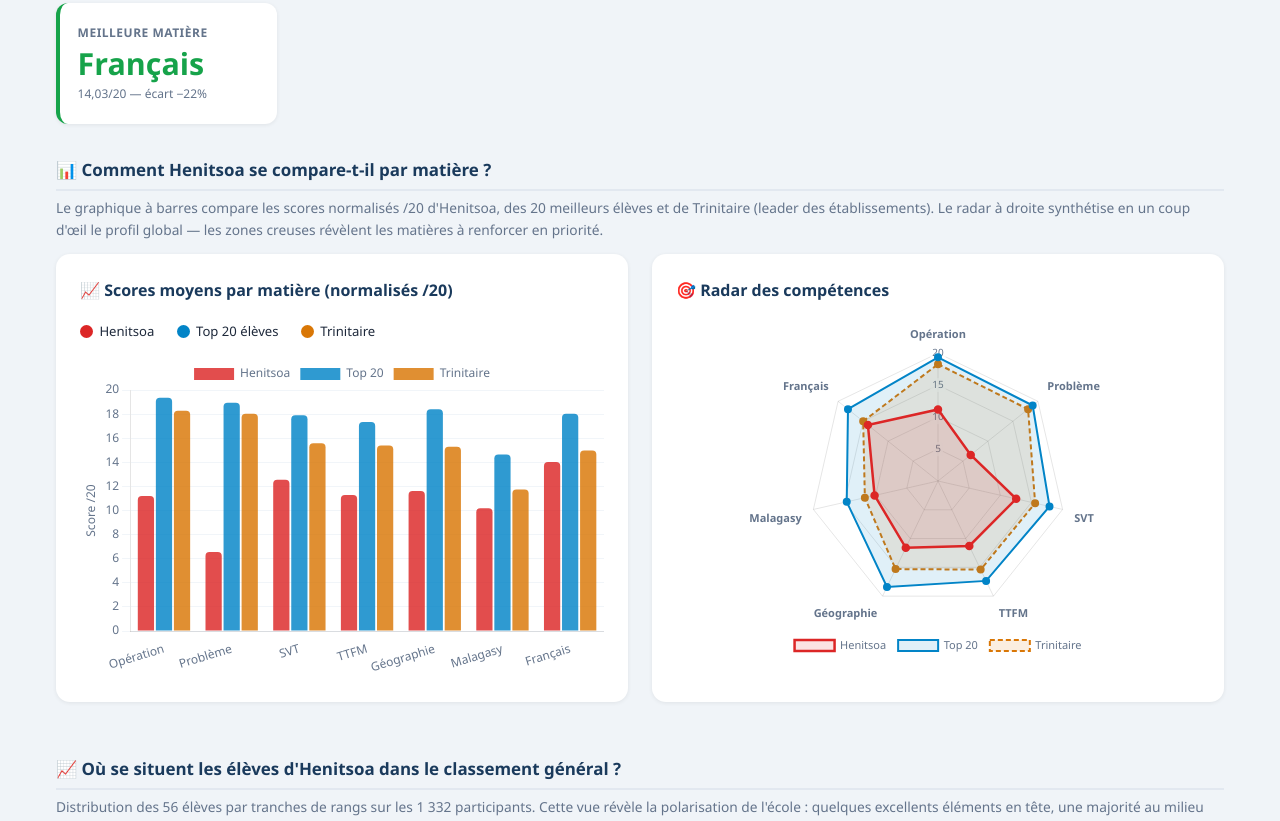
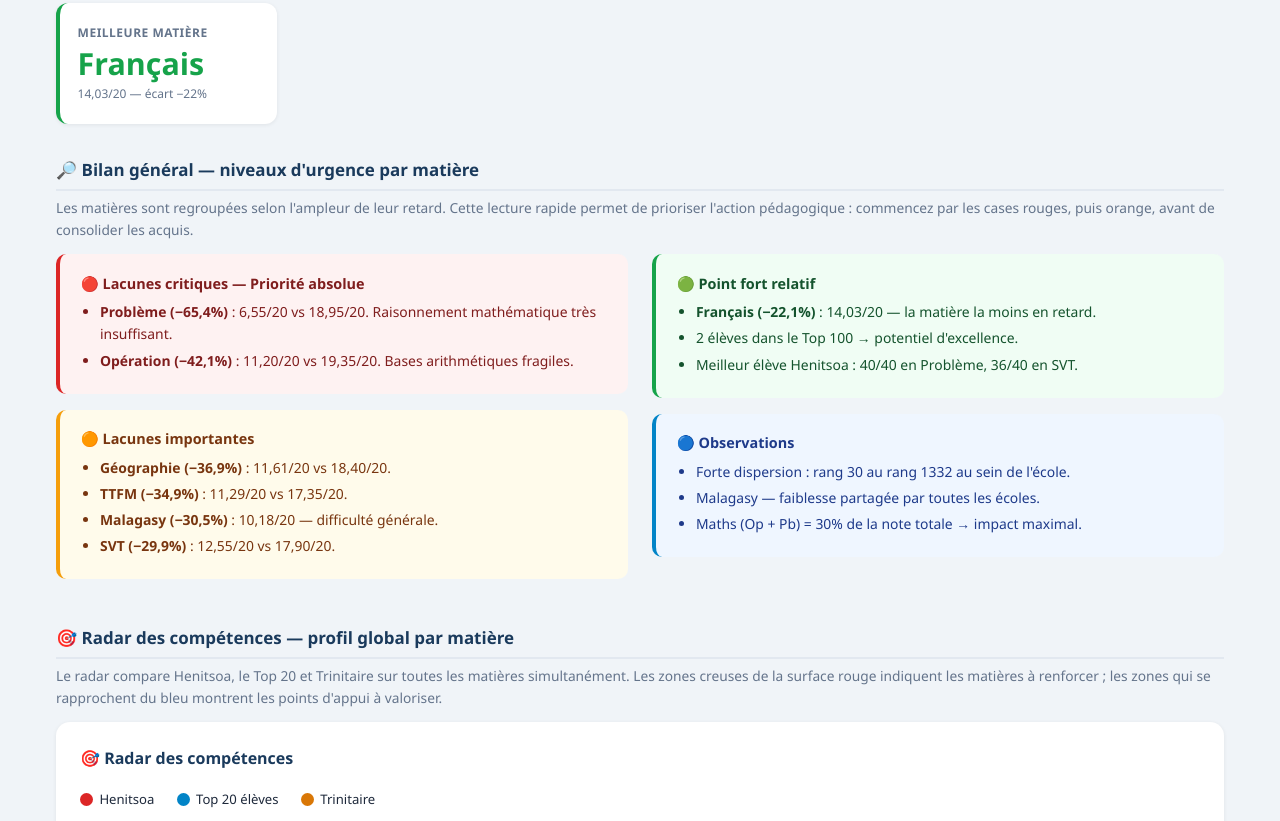
Before and after one commit to rfrancisr/cepe-blanc-2026, a website: page site/index.html in a window 1280 px wide. Shown: the part 705-1526 px from the top of the page. Drawn offline with nearby package versions, Linux system fonts and the light colour scheme.

Commit message:
UX: bilan général déplacé dans Vue d'ensemble, doublon graphique barres supprimé
- Bilan général (alertes rouge/orange/vert/bleu) déplacé après les KPIs dans Vue d'ensemble
- Graphique 'Scores moyens par matière' supprimé (doublon exact de 'Comparaison détaillée')
- Radar des compétences conservé en pleine largeur dans Vue d'ensemble
- Tab 'Points forts & faibles' allégé : intro mise à jour, profil courbe + carte lacunes uniquement

```diff
--- a/site/index.html
+++ b/site/index.html
@@ -239,24 +239,62 @@
   </div>
 
   <div class="chart-header">
-    <h3>📊 Comment Henitsoa se compare-t-il par matière ?</h3>
-    <p>Le graphique à barres compare les scores normalisés /20 d'Henitsoa, des 20 meilleurs élèves et de Trinitaire (leader des établissements). Le radar à droite synthétise en un coup d'œil le profil global — les zones creuses révèlent les matières à renforcer en priorité.</p>
+    <h3>🔎 Bilan général — niveaux d'urgence par matière</h3>
+    <p>Les matières sont regroupées selon l'ampleur de leur retard. Cette lecture rapide permet de prioriser l'action pédagogique : commencez par les cases rouges, puis orange, avant de consolider les acquis.</p>
   </div>
 
   <div class="grid-2">
-    <div class="card">
-      <div class="card-title">📈 Scores moyens par matière (normalisés /20)</div>
-      <div class="legend">
-        <div class="legend-item"><div class="ldot ldot-hen"></div> Henitsoa</div>
-        <div class="legend-item"><div class="ldot ldot-top20"></div> Top 20 élèves</div>
-        <div class="legend-item"><div class="ldot ldot-tri"></div> Trinitaire</div>
+    <div>
+      <div class="alert a-danger">
+        <h4>🔴 Lacunes critiques — Priorité absolue</h4>
+        <ul>
+          <li><strong>Problème (−65,4%)</strong> : 6,55/20 vs 18,95/20. Raisonnement mathématique très insuffisant.</li>
+          <li><strong>Opération (−42,1%)</strong> : 11,20/20 vs 19,35/20. Bases arithmétiques fragiles.</li>
+        </ul>
       </div>
-      <div class="ch-tall"><canvas id="cOverview"></canvas></div>
+      <div class="alert a-warn">
+        <h4>🟠 Lacunes importantes</h4>
+        <ul>
+          <li><strong>Géographie (−36,9%)</strong> : 11,61/20 vs 18,40/20.</li>
+          <li><strong>TTFM (−34,9%)</strong> : 11,29/20 vs 17,35/20.</li>
+          <li><strong>Malagasy (−30,5%)</strong> : 10,18/20 — difficulté générale.</li>
+          <li><strong>SVT (−29,9%)</strong> : 12,55/20 vs 17,90/20.</li>
+        </ul>
+      </div>
     </div>
-    <div class="card">
-      <div class="card-title">🎯 Radar des compétences</div>
-      <div class="ch-radar"><canvas id="cRadar"></canvas></div>
+    <div>
+      <div class="alert a-ok">
+        <h4>🟢 Point fort relatif</h4>
+        <ul>
+          <li><strong>Français (−22,1%)</strong> : 14,03/20 — la matière la moins en retard.</li>
+          <li>2 élèves dans le Top 100 → potentiel d'excellence.</li>
+          <li>Meilleur élève Henitsoa : 40/40 en Problème, 36/40 en SVT.</li>
+        </ul>
+      </div>
+      <div class="alert a-info">
+        <h4>🔵 Observations</h4>
+        <ul>
+          <li>Forte dispersion : rang 30 au rang 1332 au sein de l'école.</li>
+          <li>Malagasy — faiblesse partagée par toutes les écoles.</li>
+          <li>Maths (Op + Pb) = 30% de la note totale → impact maximal.</li>
+        </ul>
+      </div>
     </div>
+  </div>
+
+  <div class="chart-header">
+    <h3>🎯 Radar des compétences — profil global par matière</h3>
+    <p>Le radar compare Henitsoa, le Top 20 et Trinitaire sur toutes les matières simultanément. Les zones creuses de la surface rouge indiquent les matières à renforcer ; les zones qui se rapprochent du bleu montrent les points d'appui à valoriser.</p>
+  </div>
+
+  <div class="card">
+    <div class="card-title">🎯 Radar des compétences</div>
+    <div class="legend">
+      <div class="legend-item"><div class="ldot ldot-hen"></div> Henitsoa</div>
+      <div class="legend-item"><div class="ldot ldot-top20"></div> Top 20 élèves</div>
+      <div class="legend-item"><div class="ldot ldot-tri"></div> Trinitaire</div>
+    </div>
+    <div style="height:380px;position:relative;"><canvas id="cRadar"></canvas></div>
   </div>
 
   <div class="chart-header">
@@ -335,51 +373,7 @@
   <div class="section-subtitle">Diagnostic pédagogique — comparaison vs les 20 meilleurs élèves</div>
 
   <div class="tab-intro">
-    <p><strong>De la vue d'ensemble au détail.</strong> Le diagnostic commence par un bilan général organisé par niveaux d'urgence (alertes), puis plonge dans le profil complet sur toutes les matières, et se termine par un classement précis des lacunes de la plus critique à la plus légère.</p>
-  </div>
-
-  <div class="chart-header">
-    <h3>🔎 Bilan général — niveaux d'urgence par matière</h3>
-    <p>Les matières sont regroupées selon l'ampleur de leur retard. Cette lecture rapide permet de prioriser l'action pédagogique : commencez par les cases rouges, puis orange, avant de consolider les acquis.</p>
-  </div>
-
-  <div class="grid-2">
-    <div>
-      <div class="alert a-danger">
-        <h4>🔴 Lacunes critiques — Priorité absolue</h4>
-        <ul>
-          <li><strong>Problème (−65,4%)</strong> : 6,55/20 vs 18,95/20. Raisonnement mathématique très insuffisant.</li>
-          <li><strong>Opération (−42,1%)</strong> : 11,20/20 vs 19,35/20. Bases arithmétiques fragiles.</li>
-        </ul>
-      </div>
-      <div class="alert a-warn">
-        <h4>🟠 Lacunes importantes</h4>
-        <ul>
-          <li><strong>Géographie (−36,9%)</strong> : 11,61/20 vs 18,40/20.</li>
-          <li><strong>TTFM (−34,9%)</strong> : 11,29/20 vs 17,35/20.</li>
-          <li><strong>Malagasy (−30,5%)</strong> : 10,18/20 — difficulté générale.</li>
-          <li><strong>SVT (−29,9%)</strong> : 12,55/20 vs 17,90/20.</li>
-        </ul>
-      </div>
-    </div>
-    <div>
-      <div class="alert a-ok">
-        <h4>🟢 Point fort relatif</h4>
-        <ul>
-          <li><strong>Français (−22,1%)</strong> : 14,03/20 — la matière la moins en retard.</li>
-          <li>2 élèves dans le Top 100 → potentiel d'excellence.</li>
-          <li>Meilleur élève Henitsoa : 40/40 en Problème, 36/40 en SVT.</li>
-        </ul>
-      </div>
-      <div class="alert a-info">
-        <h4>🔵 Observations</h4>
-        <ul>
-          <li>Forte dispersion : rang 30 au rang 1332 au sein de l'école.</li>
-          <li>Malagasy — faiblesse partagée par toutes les écoles.</li>
-          <li>Maths (Op + Pb) = 30% de la note totale → impact maximal.</li>
-        </ul>
-      </div>
-    </div>
+    <p><strong>Deux visualisations complémentaires.</strong> Le profil de compétences (courbe) montre la forme générale du niveau d'Henitsoa sur toutes les matières à la fois. La carte des lacunes classe ensuite les matières par ordre d'urgence d'intervention, du retard le plus critique au plus léger.</p>
   </div>
 
   <div class="chart-header">
@@ -753,21 +747,6 @@ function tagClass(pct) {
 /* ════════════════════════════════════════════════════
    TAB 1 CHARTS
 ════════════════════════════════════════════════════ */
-new Chart(document.getElementById('cOverview'), {
-  type: 'bar',
-  data: {
-    labels: LABELS,
-    datasets: [
-      {label:'Henitsoa', data:HEN_SCORES,   backgroundColor:C.henA,   borderRadius:4},
-      {label:'Top 20',   data:TOP20_SCORES, backgroundColor:C.top20A, borderRadius:4},
-      {label:'Trinitaire',data:TRI_SCORES,  backgroundColor:C.triA,   borderRadius:4}
-    ]
-  },
-  options:{responsive:true,maintainAspectRatio:false,
-    plugins:{legend:{position:'top'}},
-    scales:{y:{min:0,max:20,title:{display:true,text:'Score /20'},grid:{color:'#f1f5f9'}},x:{grid:{display:false}}}}
-});
-
 new Chart(document.getElementById('cRadar'), {
   type: 'radar',
   data: {
```
